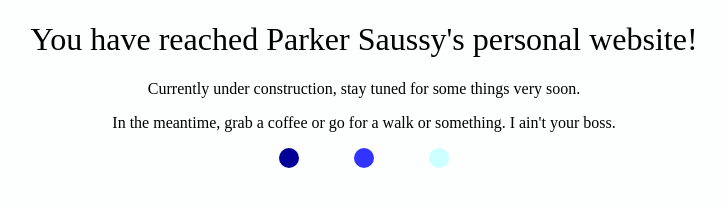
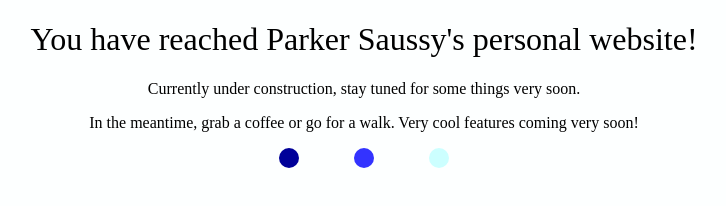
Before and after one commit to ParkerSaussy/ParkerSaussy.github.io, a plain HTML site: page index.html in a window 1280 px wide. Shown: the whole page, without its empty margins (276-1002 px from the left). Drawn offline with nearby package versions, Linux system fonts and the light colour scheme.

Commit message:
Update index.html

```diff
--- a/index.html
+++ b/index.html
@@ -14,7 +14,7 @@
 	Currently under construction, stay tuned for some things very soon.
 </p>
 <p class = "animated fadeInUp">
-	In the meantime, grab a coffee or go for a walk or something. I ain't your boss.
+	In the meantime, grab a coffee or go for a walk. Very cool features coming very soon!
 </p>
 
 </div>
```
